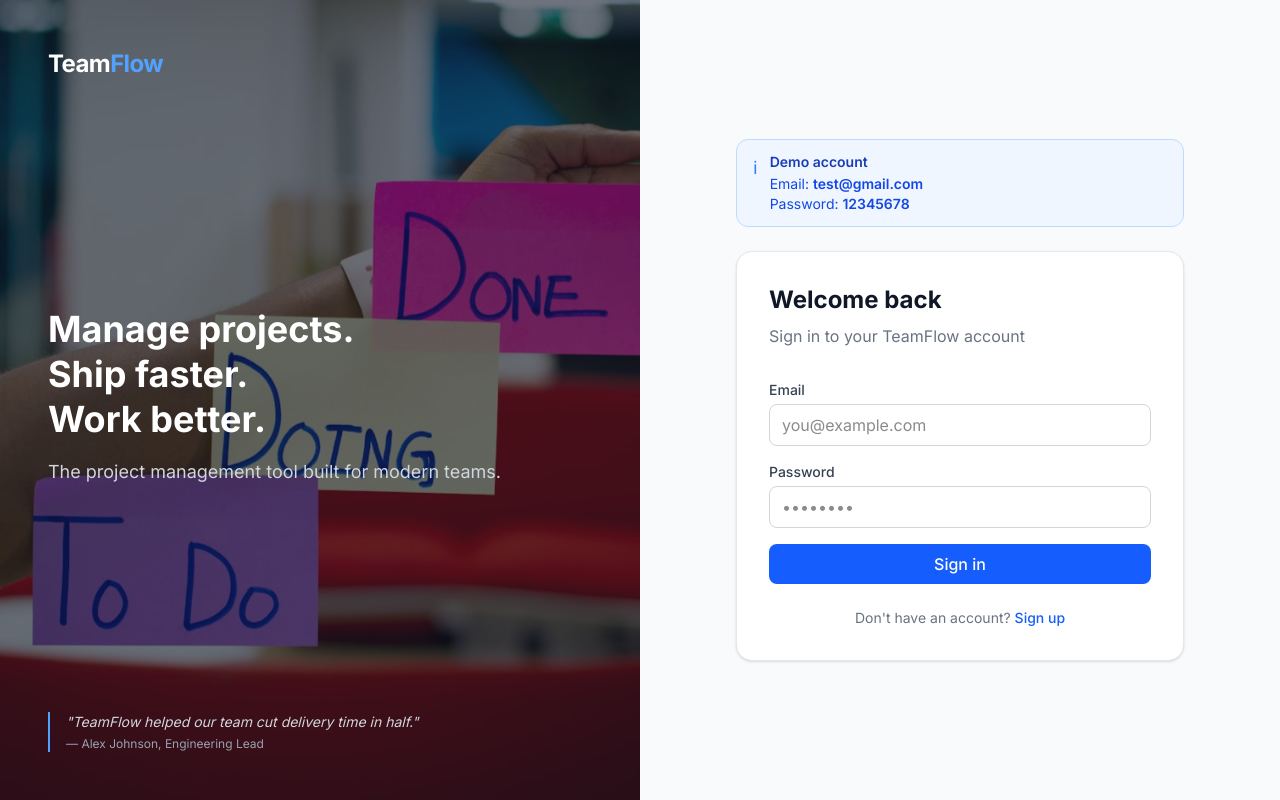
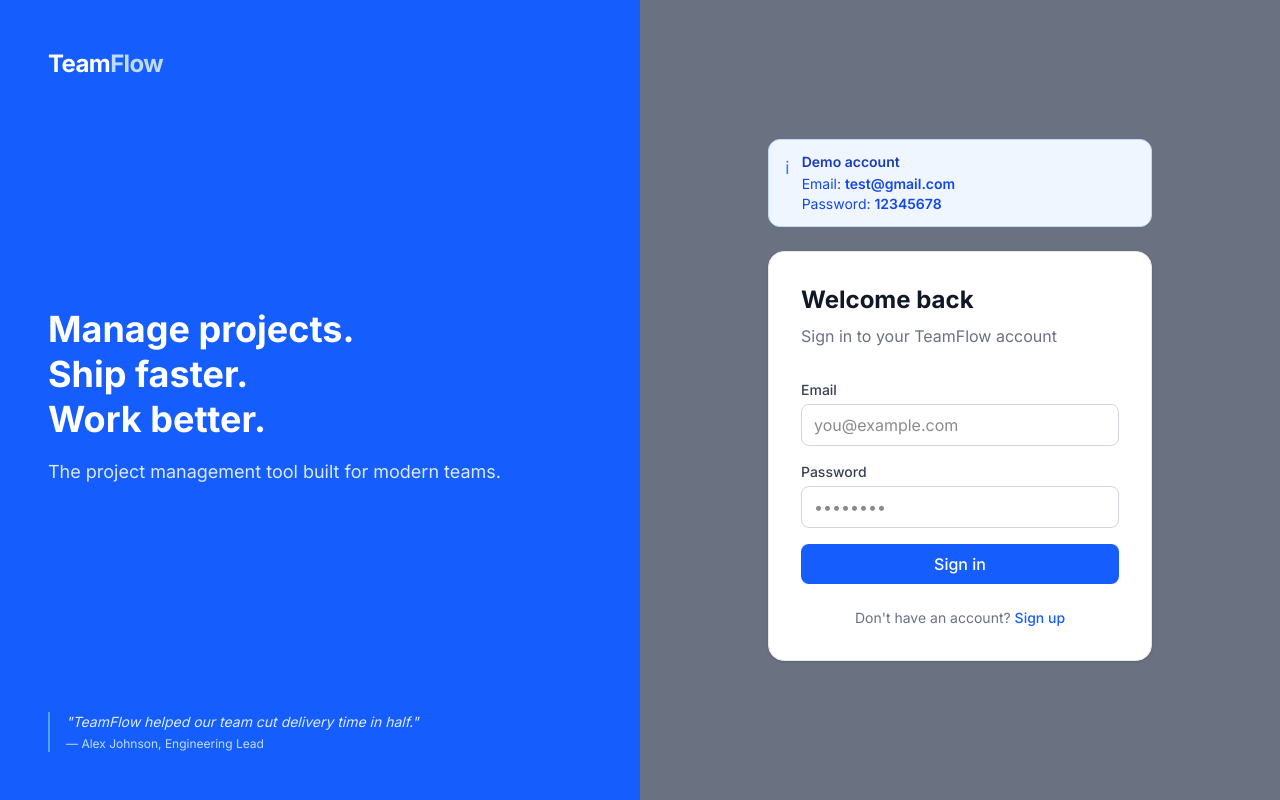
Before and after one commit to Ronak13495/team-flow, a Next.js app: page /login in a window 1280 px wide. Built offline with nearby package versions, Linux system fonts and the light colour scheme.

Commit message:
replace login bg image with solid blue, tighten layout

```diff
--- a/src/app/(auth)/login/page.tsx
+++ b/src/app/(auth)/login/page.tsx
@@ -11,7 +11,6 @@ import { zodResolver } from "@hookform/resolvers/zod"
 import { z } from "zod"
 import { useRouter } from "next/navigation"
 import Link from "next/link"
-import Image from "next/image"
 
 // Define the form shape with Zod — same pattern as the API
 const loginSchema = z.object({
@@ -64,49 +63,42 @@ export default function LoginPage() {
 return (
     <div className="min-h-screen flex">
 
-      {/* ── Left panel — image + branding ── */}
-      <div className="hidden lg:flex lg:w-1/2 relative bg-gray-900 flex-col justify-between p-12">
-        {/* Background image */}
-        <Image
-          src="/images/login-bg.jpeg"
-          alt="TeamFlow workspace"
-          fill
-          className="object-cover opacity-40"
-        />
+     {/* ── Left panel — solid background + branding ── */}
+<div className="hidden lg:flex lg:w-1/2 bg-blue-600 flex-col justify-between p-12">
 
-        {/* Content sits on top of the image */}
-        <div className="relative z-10">
-          {/* z-10 ensures this sits above the background image */}
+  {/* Top — logo */}
+  <div>
     <span className="font-bold text-2xl text-white tracking-tight">
-            Team<span className="text-blue-400">Flow</span>
+      Team<span className="text-blue-200">Flow</span>
     </span>
   </div>
 
-        <div className="relative z-10">
+  {/* Middle — main copy */}
+  <div>
     <h2 className="text-4xl font-bold text-white leading-tight mb-4">
       Manage projects.<br />
       Ship faster.<br />
       Work better.
     </h2>
-          <p className="text-gray-300 text-lg">
+    <p className="text-blue-100 text-lg">
       The project management tool built for modern teams.
     </p>
   </div>
 
-        {/* Bottom quote */}
-        <div className="relative z-10 border-l-2 border-blue-400 pl-4">
-          <p className="text-gray-300 text-sm italic">
-            "TeamFlow helped our team cut delivery time in half."
+  {/* Bottom — quote */}
+    <div className="border-l-2 border-blue-400 pl-4">
+      <p className="text-blue-100 text-sm italic">
+        &quot;TeamFlow helped our team cut delivery time in half.&quot;
       </p>
-          <p className="text-gray-400 text-xs mt-1">
+      <p className="text-blue-200 text-xs mt-1">
         — Alex Johnson, Engineering Lead
       </p>
     </div>
   </div>
 
       {/* ── Right panel — login form ── */}
-      <div className="w-full lg:w-1/2 flex flex-col items-center justify-center px-8 py-12 bg-gray-50">
-        <div className="w-full max-w-md">
+      <div className="w-full lg:w-1/2 flex flex-col items-center justify-center px-12 py-12 bg-gray-500">
+        <div className="w-full max-w-sm">
 
           {/* Mobile logo — only shows on small screens where left panel is hidden */}
           <div className="lg:hidden mb-8">
```
Lines whose indentation alone changed are shown as unchanged.
